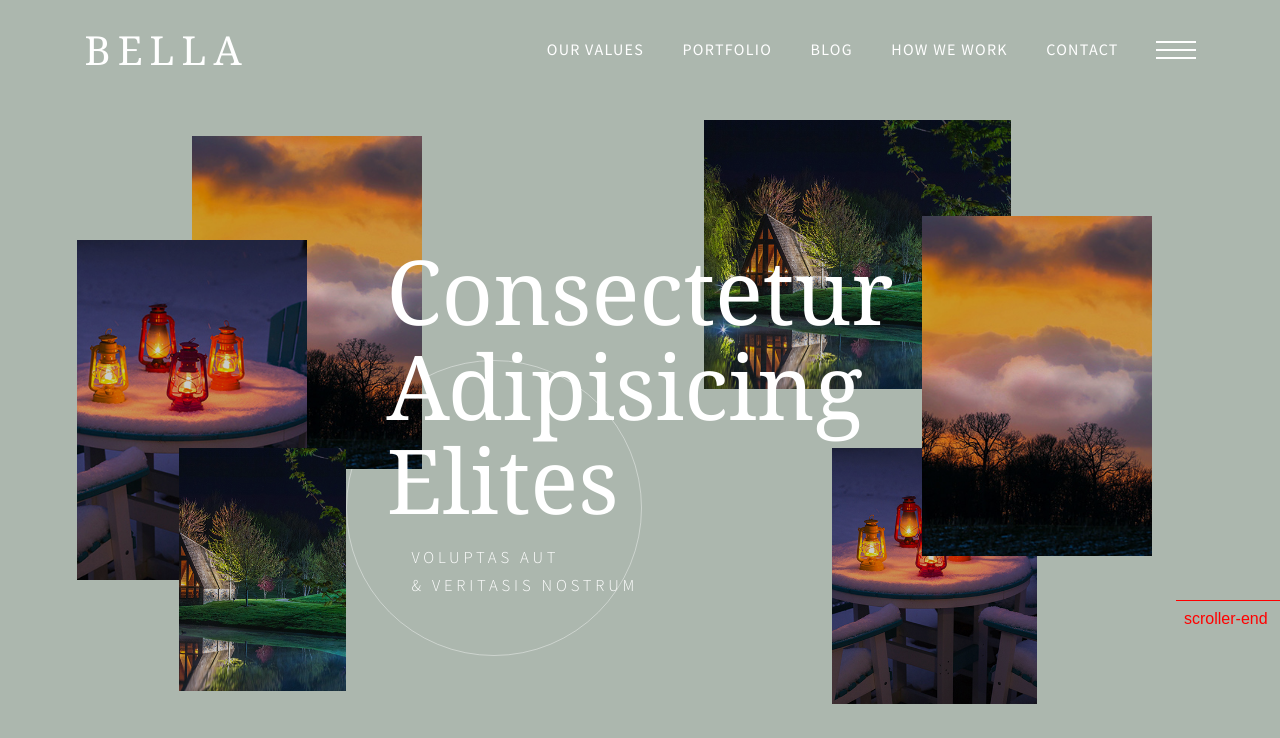
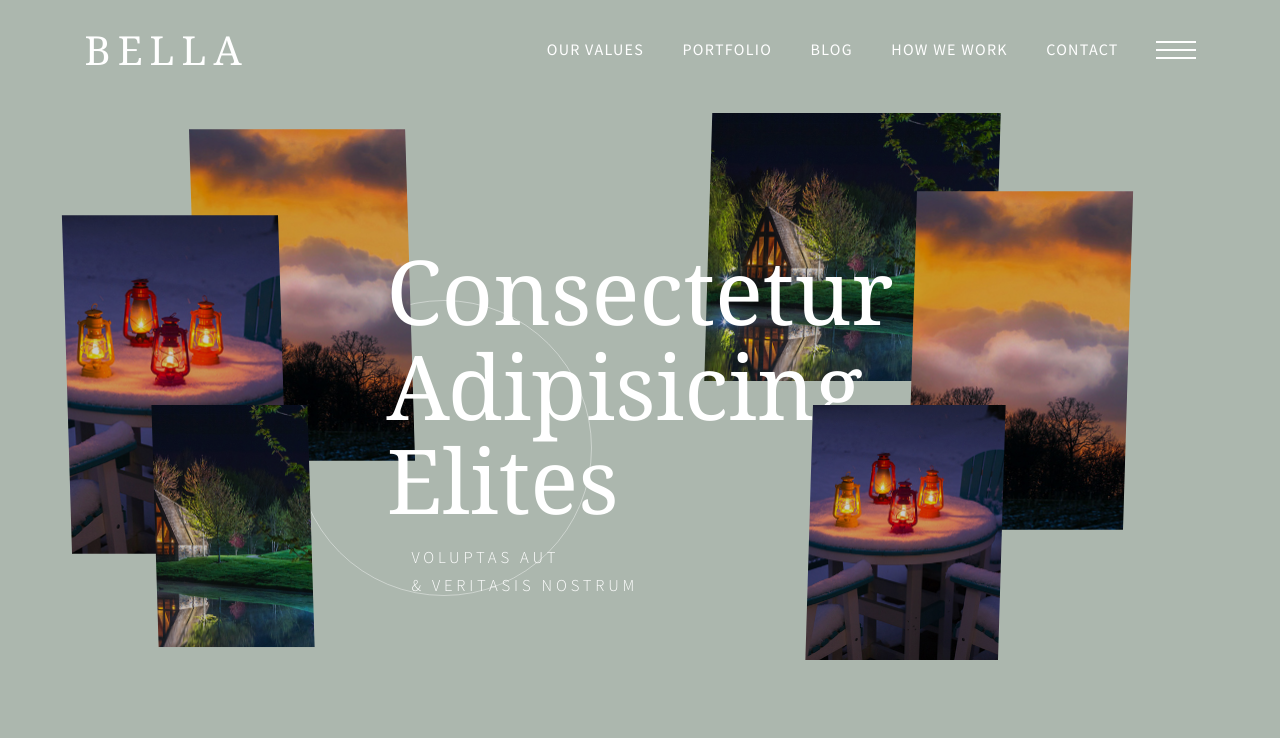
Before and after one commit to edstarck/gsap-barbara, a plain HTML site: page index.html in a window 1280 px wide. Both pictures are taken after a click on the button 1175 px from the left and 50 px from the top of the page. Shown: the top 738 px of the page. Drawn offline with nearby package versions, Linux system fonts and the light colour scheme; some packages are replaced by stand-ins of ours; a script that the page names is missing.

Commit message:
add animation for images in header

```diff
--- a/css/app.css
+++ b/css/app.css
@@ -36,6 +36,7 @@ body {
   display: flex;
   align-items: center;
   z-index: 3;
+  pointer-events: none;
 }
 .logo__img {
   width: 55px;
@@ -199,6 +200,7 @@ header h1 span {
   left: 58%;
   background: url('../img/img_logo.svg') no-repeat center;
   background-size: 50% 50%;
+  pointer-events: none;
 }
 .cta__circle--logo {
   width: 7.7vw;
@@ -287,7 +289,6 @@ header h1 span {
   top: 27vh;
   left: auto;
   right: 10vw;
-  z-index: 1;
 }
 .hg__right .hg__image:nth-child(3) {
   top: 56vh;
@@ -295,6 +296,7 @@ header h1 span {
   right: 19vw;
   width: 16vw;
   padding-bottom: 20vw;
+  z-index: 1;
 }
 
 /* =Reveal Gallery */
--- a/js/main.js
+++ b/js/main.js
@@ -45,12 +45,63 @@ function initNavigation() {
     },
     onEnter: ({ direction }) => navAnimation(direction),
     onLeaveBack: ({ direction }) => navAnimation(direction),
-    markers: true,
+    // markers: true,
   });
+}
+
+function moveImages(e) {
+  const { offsetX, offsetY, target } = e;
+  const { clientWidth, clientHeight } = target;
+
+  // console.log(offsetX, offsetY, clientWidth, clientHeight);
+  // get 0 0 in the center
+  const xPos = offsetX / clientWidth - 0.5;
+  const yPos = offsetY / clientHeight - 0.5;
+
+  const leftImages = gsap.utils.toArray('.hg__left .hg__image');
+  const rightImages = gsap.utils.toArray('.hg__right .hg__image');
+
+  const modifier = (index) => (!index ? 0.5 : index * 1.2 + 0.5);
+
+  // move left 3 images
+  leftImages.forEach((img, index) => {
+    gsap.to(img, {
+      duration: 1.2,
+      x: xPos * 20 * modifier(index),
+      y: yPos * 30 * modifier(index),
+      rotationY: xPos * 40,
+      rotationX: yPos * 10,
+      ease: 'Power3.out',
+    });
+  });
+
+  // move right 3 images
+  rightImages.forEach((img, index) => {
+    gsap.to(img, {
+      duration: 1.2,
+      x: xPos * 20 * modifier(index),
+      y: yPos * 30 * modifier(index),
+      rotationY: xPos * 40,
+      rotationX: -yPos * 10,
+      ease: 'Power3.out',
+    });
+  });
+
+  gsap.to('.decor__circle', {
+    duration: 1.7,
+    x: xPos * 100,
+    y: yPos * 120,
+    ease: 'Power4.out',
+  });
+}
+
+function initHeaderTilt() {
+  document.querySelector('header').addEventListener('mousemove', moveImages);
 }
 
 function init() {
   initNavigation();
+  initHeaderTilt();
 }
 
 window.addEventListener('load', function () {
```
